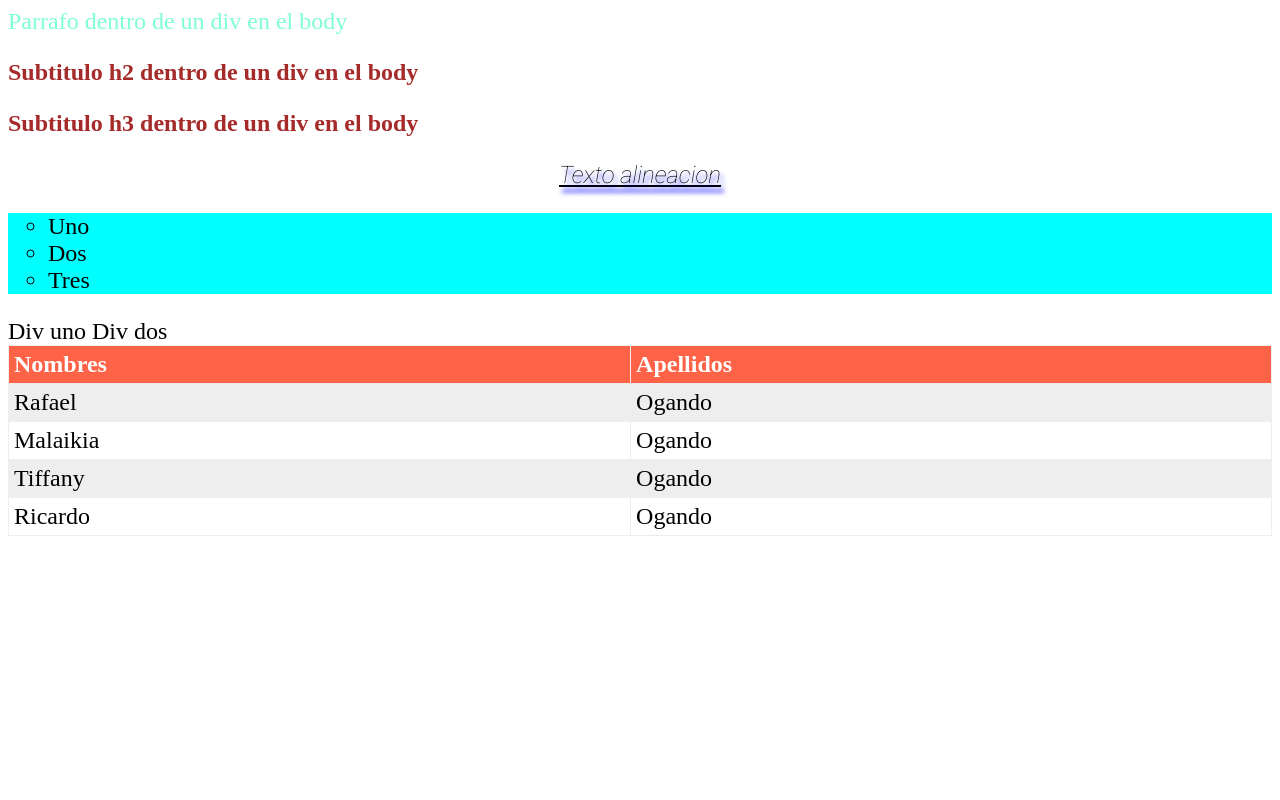
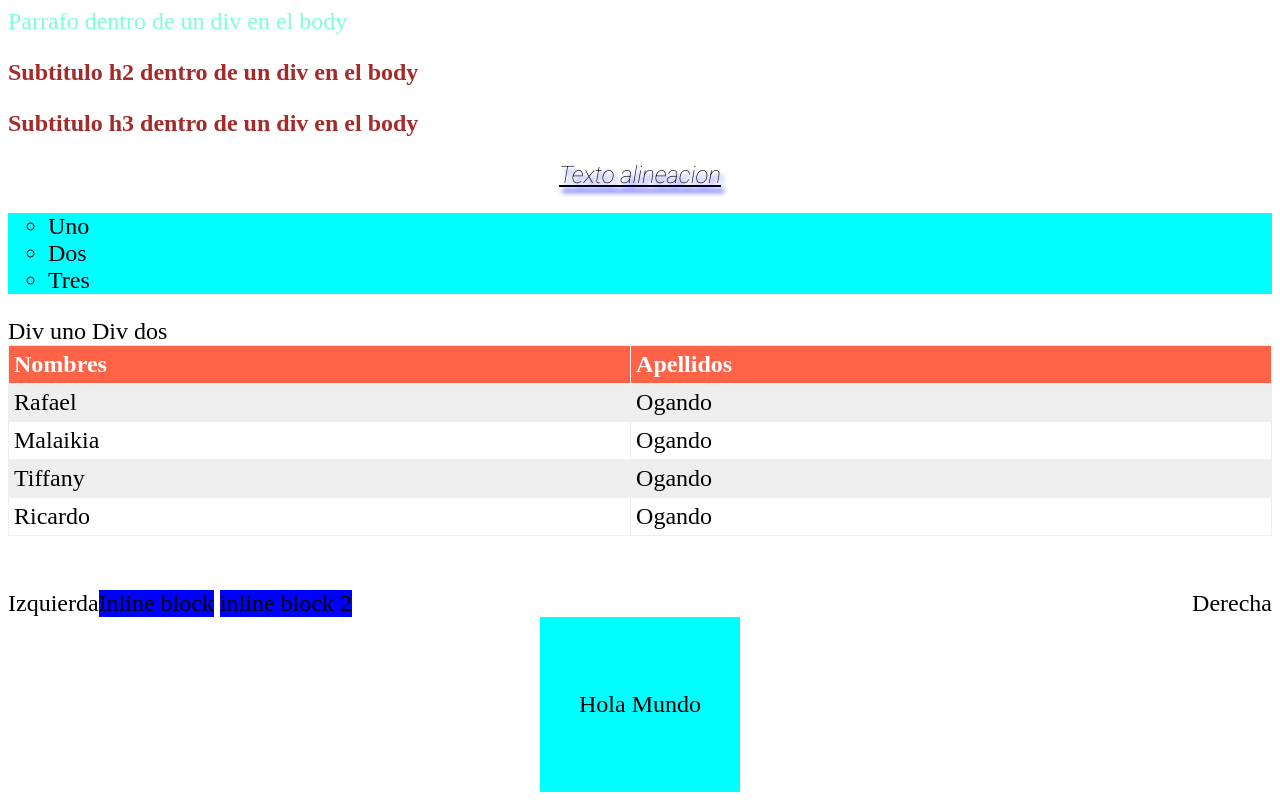
Before and after one commit to rogando66/tutor-vscode, a plain HTML site: page CSS/index.html in a window 1280 px wide. Shown: the part 572-1372 px from the top of the page. Before the commit the page ends 1116 px from the top, so only its background shows below. Drawn offline with Linux system fonts and the light colour scheme.

Commit message:
CSS listo

```diff
--- a/CSS/index.html
+++ b/CSS/index.html
@@ -69,5 +69,24 @@
     </tr>
 
    </table>
+
+   <br>
+
+   <article id="posicion">Articulo para posiciones</article>
+
+   <br>
+   <div>
+    <div class="izquierda">Izquierda</div>
+    <div class="derecha">Derecha</div>
+   </div>
+
+   <div class="inline-block">Inline block</div>
+   <div class="inline-block">inline block 2</div>
+
+
+   <section class="center">
+    <p>Hola Mundo</p>
+   </section>
+
 </body>
 </html>
--- a/CSS/style.css
+++ b/CSS/style.css
@@ -135,3 +135,31 @@ span {
 .inline {
     display: inline;
 }
+
+#posicion {
+    position: fixed;
+    left: 20px;
+    top: 30px;
+}
+
+.izquierda {
+    float: left;
+}
+
+.derecha {
+    float: right;
+}
+
+.inline-block {
+    display: inline-block;
+    height: 50;
+    background-color: #00f;
+}
+
+.center {
+    padding: 50px 0;
+    text-align: center;
+    width: 200px;
+    margin: 0 auto;
+    background-color: aqua;
+}
```
